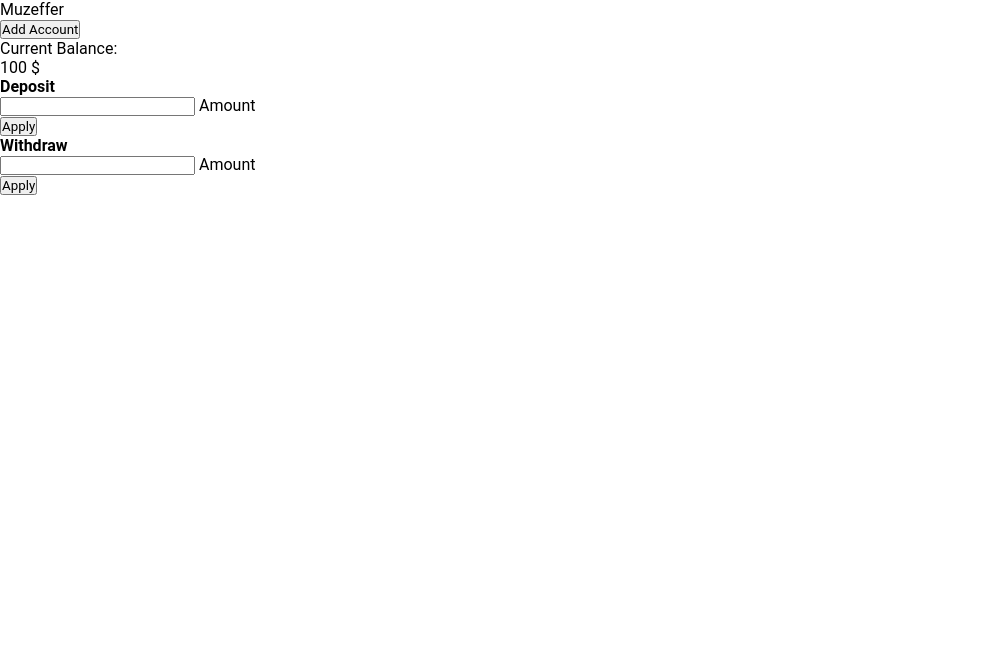
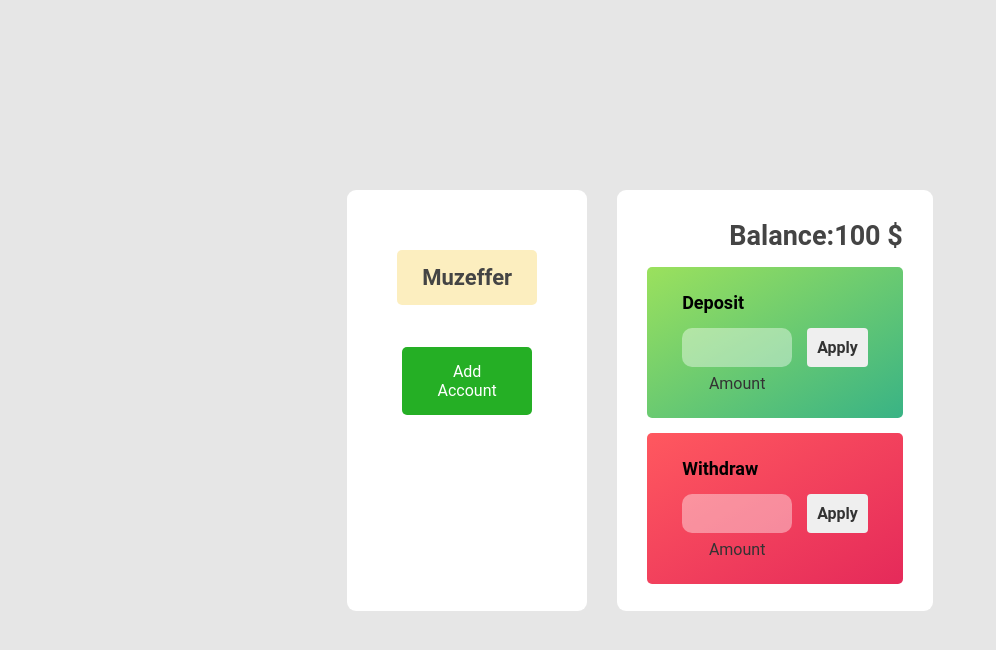
Before and after one commit to muzeffer-niftiyev/Bank-Account, a website built with webpack: page src/index.html in a window 1280 px wide. Shown: the whole page, without its empty margins (0-996 px from the left). Built offline with nearby package versions, Linux system fonts and the light colour scheme.

Commit message:
Static part ready

```diff
--- a/src/index.html
+++ b/src/index.html
@@ -1,15 +1,19 @@
 <!DOCTYPE html>
 <html lang="en">
+
 <head>
     <meta charset="UTF-8">
     <meta name="viewport" content="width=device-width, initial-scale=1.0">
     <title>Document</title>
 </head>
+
 <body>
     <div class="card">
         <div class="accounts">
-            <div class="account">
-                <p>Muzeffer</p>
+            <div class="scroll">
+                <div class="account">
+                    <p>Muzeffer</p>
+                </div>
             </div>
 
             <button>Add Account</button>
@@ -17,7 +21,7 @@
 
         <div class="account-data">
             <div class="balance">
-                <p>Current Balance:</p>
+                <p>Balance:</p>
                 <span>100 $</span>
             </div>
 
@@ -26,8 +30,8 @@
 
                 <div class="cont">
                     <div class="input">
-                    <input type="number">
-                    <span>Amount</span>
+                        <input type="number">
+                        <span>Amount</span>
                     </div>
 
                     <div class="apply">
@@ -53,4 +57,5 @@
         </div>
     </div>
 </body>
+
 </html>
--- a/src/styles/main.scss
+++ b/src/styles/main.scss
@@ -1,10 +1,140 @@
-*{
-    margin: 0;
-    padding: 0;
-    box-sizing: border-box;
-    font-family: 'Roboto', sans-serif;
+* {
+  margin: 0;
+  padding: 0;
+  box-sizing: border-box;
+  font-family: "Roboto", sans-serif;
 }
 
-body{
+body {
+  background-color: rgba(128, 128, 128, 0.192);
+  overflow: auto;
+}
 
+.card {
+  display: flex;
+  justify-content: center;
+  align-items: center;
+  gap: 30px;
+  width: 100vw;
+  height: 100vh;
+
+  .accounts {
+    display: flex;
+    flex-direction: column;
+    align-items: center;
+    gap: 12px;
+    height: 421px;
+    padding: 40px 30px;
+    background-color: #fff;
+    border-radius: 9px;
+
+    .scroll {
+      display: flex;
+      flex-direction: column;
+      align-items: center;
+      overflow-y: scroll;
+      padding: 20px;
+      gap: 12px;
+    }
+
+    .account {
+      padding: 15px 25px;
+      color: #444;
+      font-weight: bold;
+      font-size: 22px;
+      background-color: rgba(245, 200, 51, 0.308);
+      border-radius: 5px;
+      cursor: pointer;
+    }
+
+    button {
+      font-size: 16px;
+      width: 90px;
+      box-sizing: content-box;
+      background-color: rgb(37, 175, 37);
+      cursor: pointer;
+      color: #fff;
+      border: none;
+      border-radius: 5px;
+      padding: 15px 20px;
+      margin-top: 10px;
+    }
+  }
+
+  .account-data {
+    background-color: #fff;
+    border-radius: 9px;
+    padding: 30px;
+    height: 421px;
+    display: flex;
+    flex-direction: column;
+    gap: 15px;
+
+    .balance {
+      display: flex;
+      justify-content: flex-end;
+      font-size: 27px;
+      color: #444;
+      font-weight: bold;
+    }
+
+    .deposit {
+      padding: 25px 35px;
+      border-radius: 5px;
+      background-image: linear-gradient(to top left, #39b385, #9be15d);
+    }
+
+    .withdraw {
+      padding: 25px 35px;
+      border-radius: 5px;
+      background-image: linear-gradient(to top left, #e52a5a, #ff585f);
+    }
+
+    .deposit h4,
+    .withdraw h4 {
+      font-size: 18px;
+      margin-bottom: 15px;
+    }
+
+    .deposit .cont,
+    .withdraw .cont {
+      display: flex;
+      gap: 15px;
+
+      .input {
+        display: flex;
+        flex-direction: column;
+
+        input {
+          background-color: rgb(255, 255, 255, 0.4);
+          color: #333;
+          width: 110px;
+          padding: 8px;
+          border-radius: 10px;
+          font-size: 19px;
+          outline: none;
+          border: none;
+        }
+
+        span {
+          text-align: center;
+          margin-top: 7px;
+          color: #333;
+        }
+      }
+    }
+
+    .deposit .apply,
+    .withdraw .apply {
+      button {
+        border: none;
+        padding: 10px;
+        border-radius: 4px;
+        cursor: pointer;
+        font-size: 16px;
+        font-weight: bold;
+        color: #333;
+      }
+    }
+  }
 }
```
